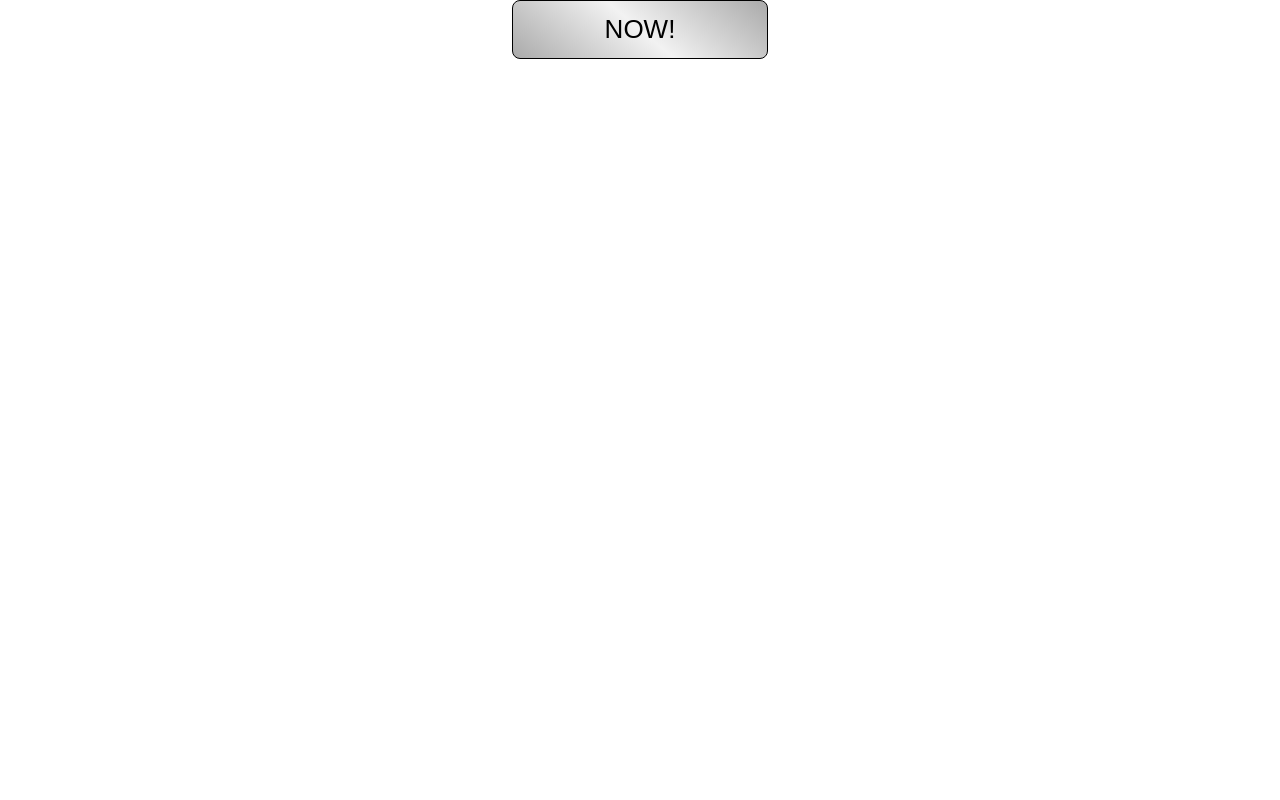
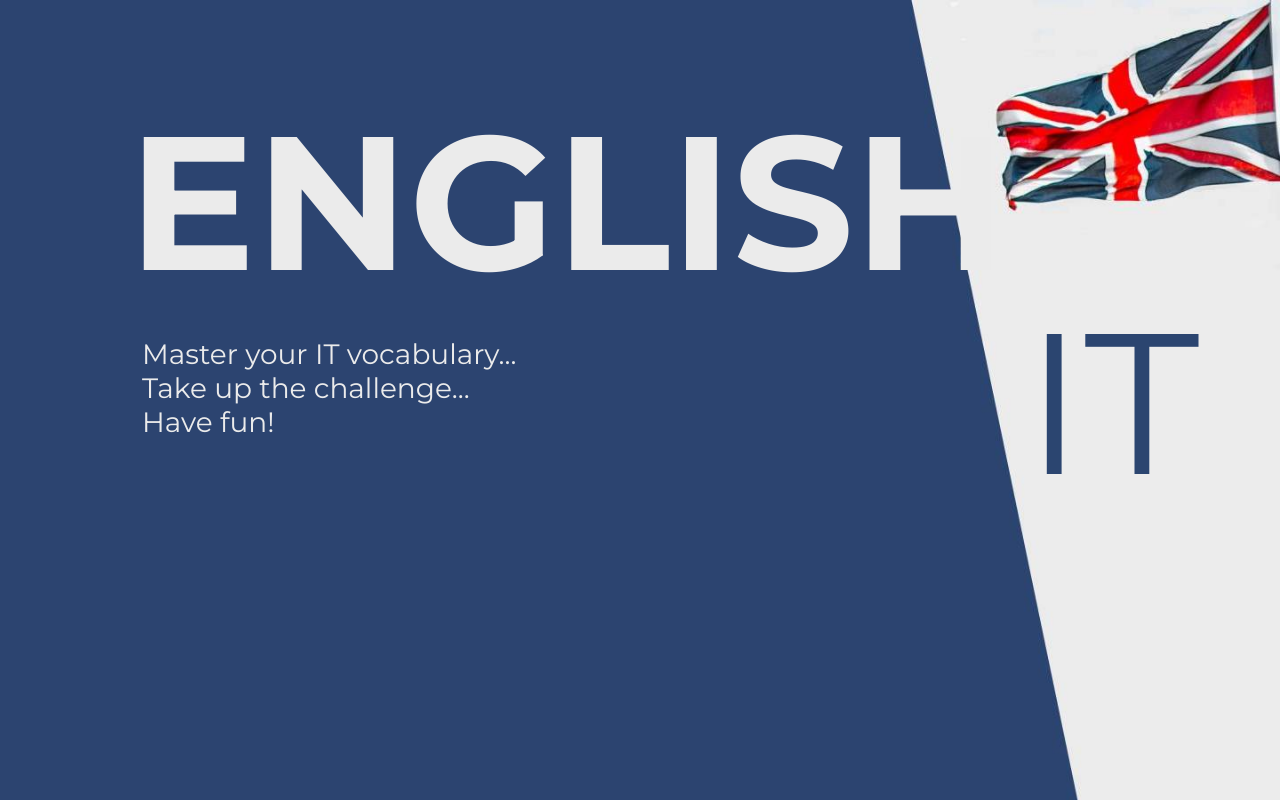
Before and after one commit to WarmuzWojtek/EiT, a React (Create React App) app in the folder client/: page / in a window 1280 px wide. Built offline with nearby package versions, Linux system fonts and the light colour scheme.

Commit message:
Add Start Page Desktop

```diff
--- /dev/null
+++ b/client/src/Pages/StartPage.jsx
@@ -0,0 +1,94 @@
+import { useEffect, useRef, useState } from 'react'
+import { gsap } from 'gsap'
+import Button from '../components/Button/Button'
+import Title from '../components/Title/Title'
+import Subtitle from '../components/Subtitle/Subtitle'
+import StartBcg from '../components/StartBackground/StartBcgDesktop'
+import '../components/StartBackground/startBcgDesktop.css';
+
+const StartPage = ({ children }) => {
+
+  const titleRef = useRef(null);
+  const subtitle1Ref = useRef(null);
+  const subtitle2Ref = useRef(null);
+  const subtitle3Ref = useRef(null);
+  const itRef = useRef(null);
+  const startBtnRef = useRef(null);
+  const [isClicked, setIsClicked] = useState(false);
+
+  useEffect(() => {
+    let tl = gsap.timeline({
+      delay: 0.5,
+    })
+    tl.from(titleRef.current, {
+      duration: 0.5,
+      x: -1440,
+      ease: 'none',
+
+    })
+      .from(itRef.current, {
+        duration: 0.5,
+        x: 500,
+        ease: 'none',
+        delay: -0.5,
+      })
+      .from(subtitle1Ref.current, {
+        duration: 0.5,
+        autoAlpha: 0,
+        ease: 'none',
+        delay: 0.5,
+      })
+      .from(subtitle2Ref.current, {
+        duration: 0.5,
+        autoAlpha: 0,
+        ease: 'none',
+
+      })
+      .from(subtitle3Ref.current, {
+        duration: 0.5,
+        autoAlpha: 0,
+        ease: 'none',
+
+      })
+      .from(startBtnRef.current, {
+        duration: 1,
+        autoAlpha: 0,
+        ease: 'none',
+        delay: 0.5,
+      })
+
+  }, [titleRef]);
+
+  useEffect(() => {
+
+    gsap.fromTo(startBtnRef.current, {
+      boxShadow: "0 0 0 0 rgba(255,255,255, 1)"
+    }, {
+      boxShadow: "0 0 10px 5px rgba(255,255,255, 0.3)",
+      repeat: -1,
+      duration: 1.5,
+      delay: 1,
+      ease: 'power4.out',
+    });
+
+  }, [])
+
+
+  return (
+    <StartBcg>
+      <Title id={titleRef} />
+      <Subtitle id={subtitle1Ref} content="Master your IT vocabulary..." className='subtitle' />
+      <Subtitle id={subtitle2Ref} content="Take up the challenge..." className='subtitle' />
+      <Subtitle id={subtitle3Ref} content="Have fun!" className='subtitle' />
+      <Button
+        id={startBtnRef}
+        // onClick={handleStartClick}
+        className='startBtn'
+        content='Click !'
+      />
+      <Subtitle id={itRef} content="it" className='it' />
+    </StartBcg>
+  );
+}
+
+export default StartPage;
--- a/client/src/components/App.js
+++ b/client/src/components/App.js
@@ -2,16 +2,16 @@ import React from 'react';
 
 import './styles/App.css';
 import Button from '../components/Button/Button.jsx'
+import StartBcg from '../components/StartBackground/StartBcgDesktop.jsx'
+import StartPage from '../Pages/StartPage.jsx'
 
 function App() {
   return (
     <div className="App">
-     <Button
-    //  id={startBtnRef}
-    //  onClick={handleStartClick}
-     className='startBtn'
-     content='NOW!'
-     />
+      <StartPage/>
+      {/* <StartBcg>
+
+     </StartBcg> */}
     </div>
   );
 }
--- a/client/src/components/Button/button.css
+++ b/client/src/components/Button/button.css
@@ -1,16 +1,25 @@
 .startBtn {
   transform: scale(1);
-  font-size: 26px;
+  font-size: 30px;
   font-family: var(--mainFont);
   text-align: center;
-  color: var(--primary);
-  background: var(--maingradient);
+  color: var(--secondary);
+  background: transparent;
   cursor: pointer;
   width: 20%;
   border-radius: 8px;
   transition: 0.3s;
-  border: 1px solid var(--primary);
+  border: 1px solid var(--secondary);
   padding-top: var(--spacing-xxs);
   padding-bottom: var(--spacing-xxs);
   box-shadow: 0 0 0 0 rgba(0, 0, 0, 1);
+  margin: 0;
+  margin-top: var(--spacing-md);
+  margin-left: var(--spacing-xxs);
 }
+
+.startBtn:hover {
+  color: var(--primary);
+  background: var(--secondary);
+  transform: scale(1.1);
+}
--- /dev/null
+++ b/client/src/components/StartBackground/StartBcgDesktop.jsx
@@ -0,0 +1,14 @@
+import './startBcgDesktop.css';
+import bcg from '../../Assets/Images/bcg.jpg'
+
+const StartBcg = ({ children }) => {
+  return (
+    <div className='mainBcg' style={{ backgroundImage: `url(${bcg})` }}>
+      <div className='startContainer'>
+        {children}
+      </div>
+    </div>
+  );
+}
+
+export default StartBcg;
--- /dev/null
+++ b/client/src/components/StartBackground/startBcgDesktop.css
@@ -0,0 +1,18 @@
+.mainBcg {
+  position: relative;
+  width: 100vw;
+  height: 100vh;
+  background-color: var(--secondary);
+  background-position: top right;
+  background-repeat: no-repeat;
+  background-size: cover;
+}
+
+.startContainer {
+  width: 100%;
+  height: 100vh;
+  padding: var(--spacing-md);
+  padding-left: 8em;
+  text-align: left;
+  margin: 0 auto;
+}
--- /dev/null
+++ b/client/src/components/Subtitle/Subtitle.jsx
@@ -0,0 +1,9 @@
+import './subtitle.css'
+
+const Subtitle = ({ id, content, className }) => {
+  return (
+    <p ref={id} className={className}>{content}</p>
+  );
+}
+
+export default Subtitle;
--- /dev/null
+++ b/client/src/components/Subtitle/subtitle.css
@@ -0,0 +1,18 @@
+.subtitle {
+  font-size: 28px;
+  color: var(--secondary);
+  margin: 0;
+  text-align: left;
+  padding-left: var(--spacing-xxs);
+}
+
+.it {
+  position: absolute;
+  top: 35%;
+  left: 80%;
+  font-size: 200px;
+  margin: 0;
+  color: var(--primary);
+  text-transform: uppercase;
+  text-align: left;
+}
--- /dev/null
+++ b/client/src/components/Title/Title.jsx
@@ -0,0 +1,9 @@
+import './title.css';
+
+const Title = ({ id }) => {
+  return (
+    <h1 ref={id} className='title'>English</h1>
+  );
+}
+
+export default Title;
--- /dev/null
+++ b/client/src/components/Title/title.css
@@ -0,0 +1,9 @@
+.title {
+  font-size: 190px;
+  margin: 0;
+  margin-top: 0.2em;
+  margin-bottom: 0.1em;
+  color: var(--secondary);
+  text-transform: uppercase;
+  text-align: left;
+}
--- a/client/src/components/styles/App.css
+++ b/client/src/components/styles/App.css
@@ -1,14 +1,20 @@
+@import url('https://fonts.googleapis.com/css2?family=Montserrat:ital,wght@0,400;0,700;1,400;1,700&display=swap');
+
 .App {
   text-align: center;
+  width: 100vw;
+  height: 100vh;
+  overflow: hidden;
 }
 
 :root {
-  --primary: rgba(0, 0, 0, 1);
-  --secondary: rgba(255, 255, 255, 1);
+  --primary: rgba(43, 69, 112, 1);
+  --secondary: rgba(235, 235, 235, 1);
+  --red: rgba(255, 0, 0, 1);
 
   --maingradient: linear-gradient(40deg, #aaaaaa, #f2f2f2, #aaaaaa);
 
-  --mainFont: 'Ubuntu', sans-serif;
+  --mainFont: 'Montserrat', sans-serif;
 
   --spacing-xxs: 0.5em;
   --spacing-xs: 1em;
@@ -21,4 +27,5 @@
 
 * {
   box-sizing: border-box;
+  font-family: var(--mainFont);
 }
```
Also changed, not shown: client/src/Assets/Images/bcg.jpg (added).
